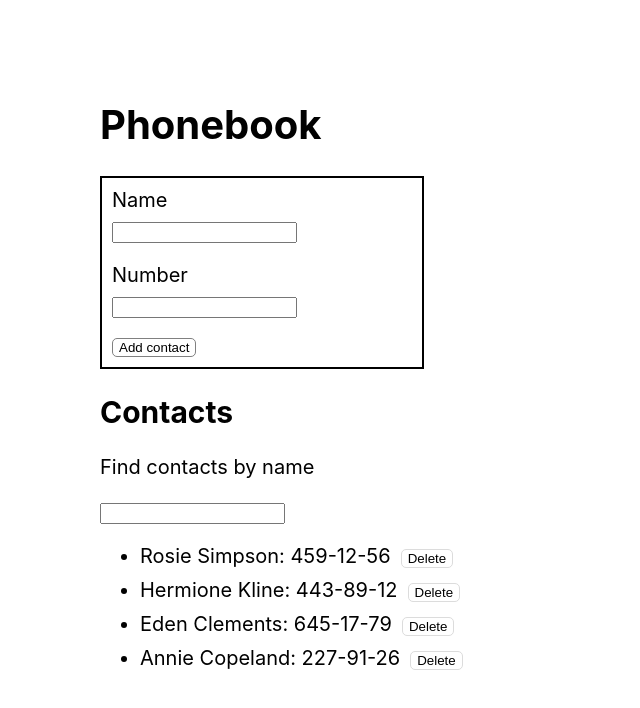
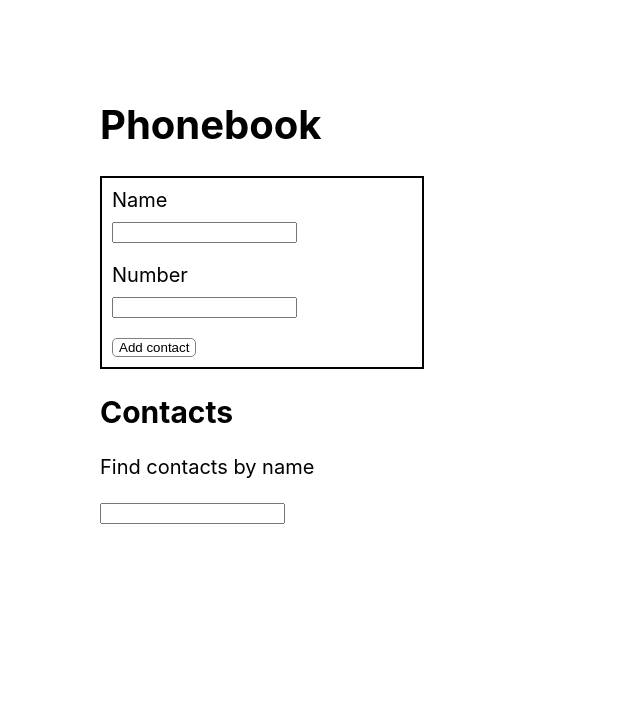
Before and after one commit to KarolTrombala/goit-react-hw-04-phonebook, a React (Create React App) app: page / in a window 1280 px wide. Shown: the top 708 px of the page, without its empty margins (0-640 px from the left). Built offline with nearby package versions, Linux system fonts and the light colour scheme.

Commit message:
setEffest update

```diff
--- a/src/components/App.jsx
+++ b/src/components/App.jsx
@@ -1,70 +1,66 @@
-import React, { Component } from 'react';
+import React, { useEffect, useState } from 'react'
 import { nanoid } from 'nanoid';
 import { ContactForm } from './ContactForm/ContactForm';
 import { ContactList } from './ContactList/ContactList';
 import { Filter } from './Filter/Filter';
 
-export class App extends Component {
-  state = {
-    contacts: [
-      { id: 'id-1', name: 'Rosie Simpson', number: '459-12-56' },
-      { id: 'id-2', name: 'Hermione Kline', number: '443-89-12' },
-      { id: 'id-3', name: 'Eden Clements', number: '645-17-79' },
-      { id: 'id-4', name: 'Annie Copeland', number: '227-91-26' },
-    ],
-    filter: '',
+// export class App extends Component {
+//   state = {
+//     contacts: [
+//       { id: 'id-1', name: 'Rosie Simpson', number: '459-12-56' },
+//       { id: 'id-2', name: 'Hermione Kline', number: '443-89-12' },
+//       { id: 'id-3', name: 'Eden Clements', number: '645-17-79' },
+//       { id: 'id-4', name: 'Annie Copeland', number: '227-91-26' },
+//     ],
+//     filter: '',
+//   };
+
+export const App = () => {
+  const [contacts, setContacts] = useState([]);
+  const [filter, setFilter] = useState('');
+
+
+  const handleFilterChange = newValue => {
+    setFilter(newValue);
   };
 
-  addContact = (name, number) => {
-    const { contacts } = this.state;
-    const contactNames = contacts.map(contact => {
-      return contact.name;
-    });
-
-    if (contactNames.includes(name)) {
-      alert(`${name} is already in contacts`)
-      return;
-    }
-
-
-    this.setState(prevState => ({
-      contacts: [...prevState.contacts, { id: nanoid(), name, number }],
-    }));
+  const addContact = (name, number) => {
+    setContacts([
+      ...contacts,
+      {
+        id: nanoid(),
+        name,
+        number,
+      },
+    ]);
   };
 
-  componentDidMount() {
-    this.setState(JSON.parse(localStorage.getItem('state')));
+  const NameOnList = (name, number) => {
+    const contactNames = contacts.map(contact => contact.name);
+    contactNames.includes(name)
+      ? alert(`${name} is already in contacts`)
+      : addContact(name, number);
   };
 
-  componentDidUpdate(prevState) {
-    if (JSON.stringify(this.state.contacts) !== JSON.stringify(prevState.contacts))
-    {
-            localStorage.setItem('state', JSON.stringify(this.state))
-        }
+  const deleteContact = id => {
+    setContacts(contacts.filter(contact => contact.id !== id));
   };
 
-  showFilteredContacts = () => {
-    const { contacts, filter } = this.state;
+  const showFilteredContacts = () =>
+    contacts.filter(contact =>
+      contact.name.toLowerCase().includes(filter.toLowerCase())
+    );
 
-    return contacts.filter(con =>
-      con.name.toLowerCase().includes(filter.toLowerCase())
-    );
-  };
+  // componentDidMount
+  useEffect(() => {
+    setContacts(JSON.parse(localStorage.getItem('Contacts')));
+  }, []);
 
-  deleteContact = id => {
-    const { contacts } = this.state;
-    this.setState({
-      contacts: contacts.filter(contact => contact.id !== id),
-    });
-  };
+  // componentDidUpdate
+  useEffect(() => {
+    localStorage.setItem('Contacts', JSON.stringify(contacts));
+  }, [contacts]);
 
-  handleFilterChange = newValue => {
-    this.setState({
-      filter: newValue,
-    });
-  };
-
-  render() {
   return (
     <div
       style={{
@@ -78,15 +74,14 @@ export class App extends Component {
       }}
     >
       <h1>Phonebook</h1>
-        <ContactForm onSubmit={this.addContact} />
+      <ContactForm onSubmit={NameOnList} />
 
       <h2>Contacts</h2>
-        <Filter onChange={this.handleFilterChange} />
+      <Filter onChange={handleFilterChange} />
       <ContactList
-          contacts={this.showFilteredContacts()}
-          onClick={this.deleteContact}
+        contacts={showFilteredContacts()}
+        onClick={deleteContact}
       />
     </div>
   );
-  }
-}
+};
```
Lines whose indentation alone changed are shown as unchanged.
